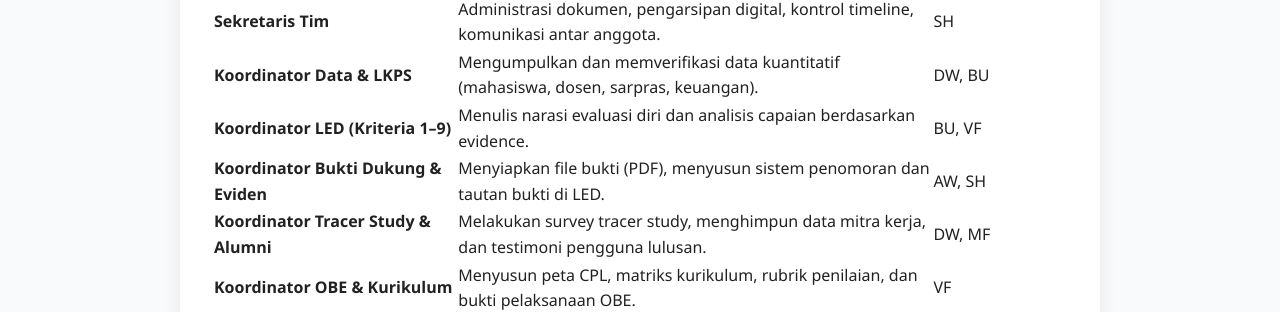
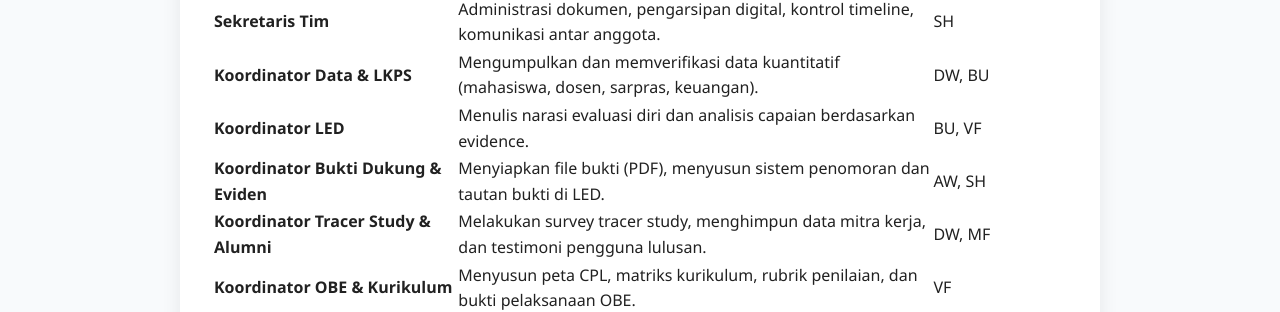
Before and after one commit to portal-psbm/aksibm-26, a Jekyll site: the page built from tim.md, in a window 1280 px wide. Shown: the part 309-621 px from the top of the page. Built offline with Jekyll 4.4.1, drawn with Linux system fonts in a browser that asks for light colours.

Commit message:
Update Tim

```diff
--- a/tim.md
+++ b/tim.md
@@ -11,7 +11,7 @@ permalink: /tim/
 | **Ketua Tim Akreditasi** | Koordinasi keseluruhan, komunikasi dengan jurusan/PNJ, validasi akhir dokumen. | AW |
 | **Sekretaris Tim** | Administrasi dokumen, pengarsipan digital, kontrol timeline, komunikasi antar anggota. | SH |
 | **Koordinator Data & LKPS** | Mengumpulkan dan memverifikasi data kuantitatif (mahasiswa, dosen, sarpras, keuangan). | DW, BU |
-| **Koordinator LED (Kriteria 1–9)** | Menulis narasi evaluasi diri dan analisis capaian berdasarkan evidence. | BU, VF |
+| **Koordinator LED** | Menulis narasi evaluasi diri dan analisis capaian berdasarkan evidence. | BU, VF |
 | **Koordinator Bukti Dukung & Eviden** | Menyiapkan file bukti (PDF), menyusun sistem penomoran dan tautan bukti di LED. | AW, SH |
 | **Koordinator Tracer Study & Alumni** | Melakukan survey tracer study, menghimpun data mitra kerja, dan testimoni pengguna lulusan. | DW, MF |
 | **Koordinator OBE & Kurikulum** | Menyusun peta CPL, matriks kurikulum, rubrik penilaian, dan bukti pelaksanaan OBE. | VF |
```
